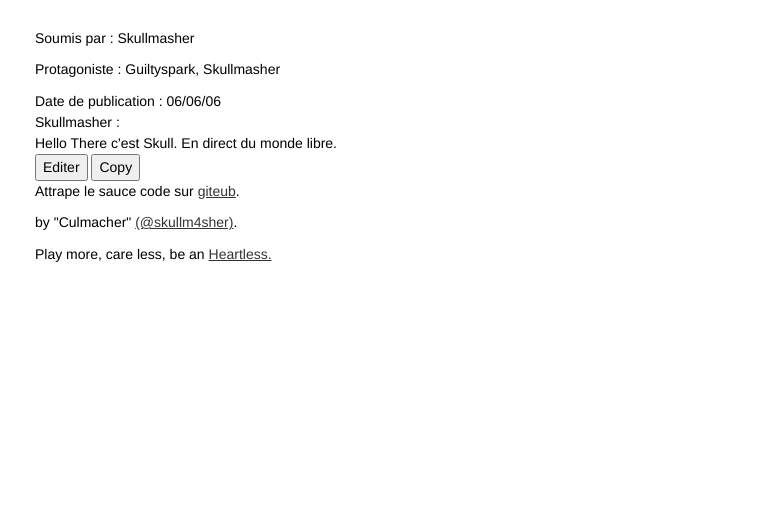
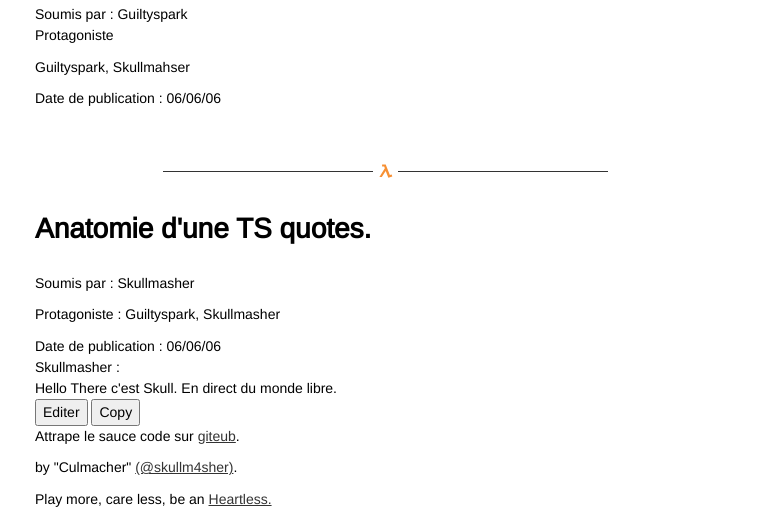
Before and after one commit to SkullMasher/tsquote-manager, a website: page index.html in a window 1280 px wide. Shown: the part 332-842 px from the top of the page, without its empty margins (255-1024 px from the left). Before the commit the page ends 800 px from the top, so only its background shows below. Drawn offline with nearby package versions, Linux system fonts and the light colour scheme.

Commit message:
Save Point because I need to eat something... Lame I know

```diff
--- a/index.html
+++ b/index.html
@@ -27,6 +27,28 @@
         <p class="search-quote--filter">Filtres : <a class="btn filter--author" href="#">auteur</a>, <a class="btn filter--protagoniste" href="#">protagoniste</a></p>
       </div>
 
+      <section class="quote">
+        <header class="quote-header">
+          <h2 class="quote--title">Titre de quote optionel</h2>
+          <p class="quote--submittedby">Soumis par : <span id="js-quote-submittedby">Guiltyspark</span></p>
+          <div class="quote--protagonist">
+            <p class="quote--protagonist-title">Protagoniste</p>
+            <p class="quote--protagonist-prople"><span class="protagonist protagonist--guiltyspark">Guiltyspark</span>, <span class="protagonist protagonist--skullmahser">Skullmahser</span></p>
+          </div>
+          <p class="quote--publishing-date">Date de publication : <span id="js-quote-publishing-date">06/06/06</span></p>
+        </header>
+        <main>
+
+        </main>
+        <footer>
+          <div class="quote--separator">
+            <div class="quote-separator-decoration"></div>
+            <img src="img/lambda.svg" alt="" class="quote--separator-img">
+            <div class="quote-separator-decoration"></div>
+          </div>
+        </footer>
+      </section>
+
       <h2>Anatomie d'une TS quotes.</h2>
 
       <p>Soumis par : Skullmasher</p>
--- a/sass/style.scss
+++ b/sass/style.scss
@@ -63,3 +63,20 @@
 .search-quote--input:hover {
   box-shadow: 0px 0px 5px 0px rgba(85,138,187,.50);
 }
+
+.quote--separator {
+  display: flex;
+  justify-content: center;
+  align-items: center;
+  padding-top: 50px;
+}
+
+.quote-separator-decoration {
+  width: 30%;
+  height: 1px;
+  background-color: #333;
+}
+
+.quote--separator-img {
+  width: 25px;
+}
```
Also changed, not shown: css/style.css, css/style.map.css, img/lambda.svg (added), sass/_variables.scss (line endings or trailing spaces).
